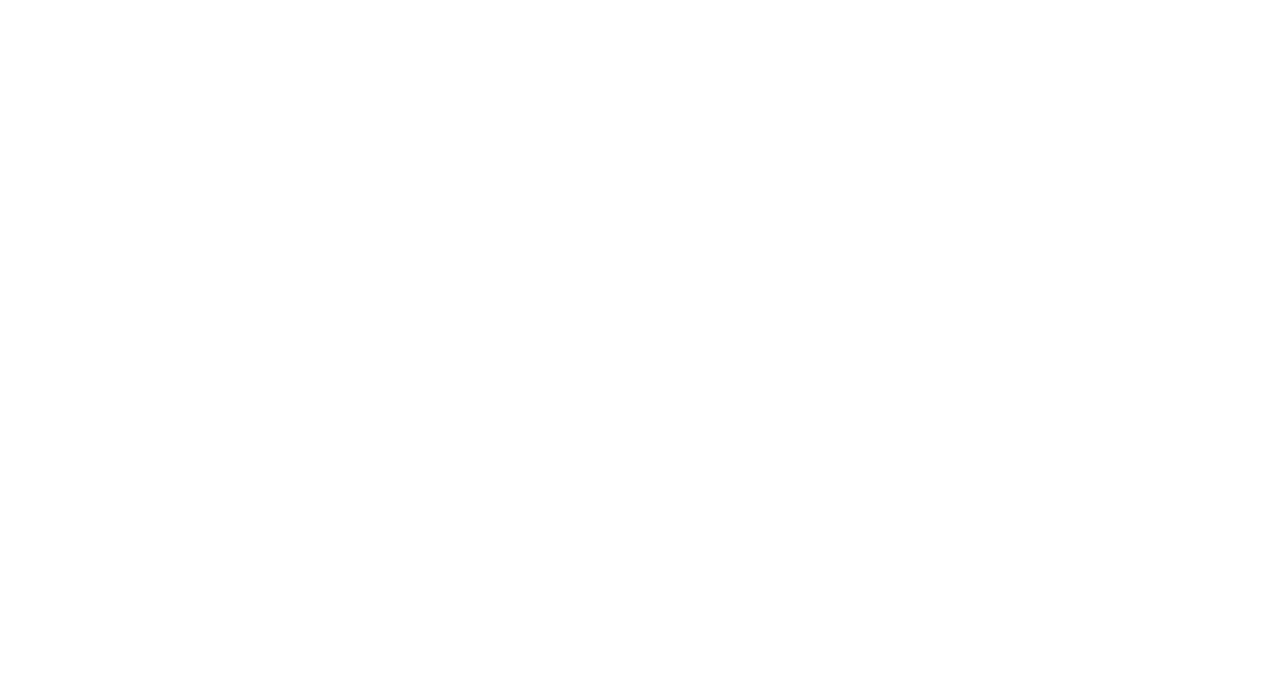
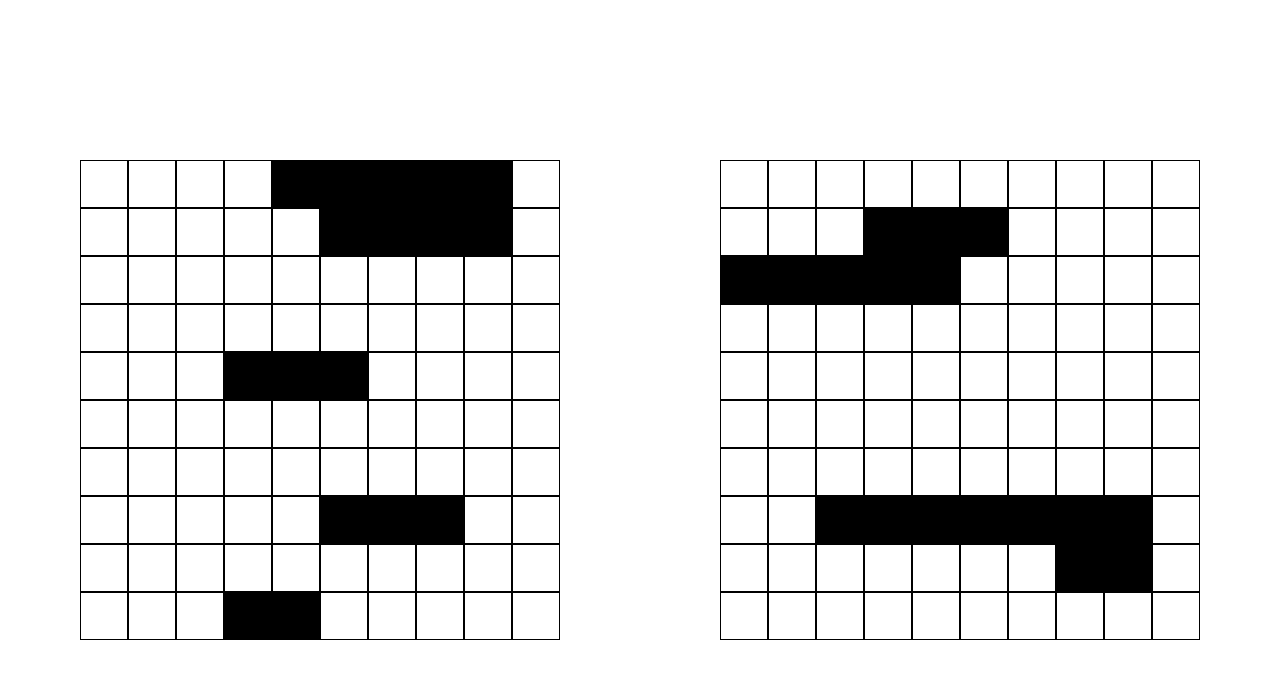
Before and after one commit to nathanielwjohnston/battleship, a website built with webpack: page src/template.html in a window 1280 px wide. Built offline with nearby package versions, Linux system fonts and the light colour scheme.

Commit message:
Write game start implementation
Probably too large this commit, but it includes
a selection of changes that deal with the game
start including creating ships, their positions,
and rendering those ships on the gameboards.

```diff
--- a/src/displayController.js
+++ b/src/displayController.js
@@ -1 +1,41 @@
-import { createShip, createGameboard, createPlayer } from "../src";
+import { createShip, createGameboard, createPlayer } from "../src/generator";
+
+function makeGameboard(container) {
+  for (let i = 0; i < 100; i++) {
+    const newGridSquare = document.createElement("div");
+    newGridSquare.classList.add("grid-square");
+    container.appendChild(newGridSquare);
+  }
+}
+
+export function renderGameboards(players) {
+  console.log(players);
+
+  function colourSquare(gameboard, coords, colour) {
+    const gameboardWidth = 10;
+
+    const gridSquareIndex = coords[0] + coords[1] * gameboardWidth;
+    console.log(gridSquareIndex);
+
+    const gridSquares = gameboard.querySelectorAll(".grid-square");
+    console.log(gridSquares);
+    const gridSquare = gridSquares[gridSquareIndex];
+
+    gridSquare.style.backgroundColor = colour;
+  }
+
+  const gameboards = document.querySelectorAll(".gameboard");
+
+  gameboards.forEach(makeGameboard);
+
+  players.forEach((player, index) => {
+    const gameboard = gameboards[index];
+    const ships = player.gameboard.ships;
+    for (let ship of ships) {
+      const coordsArray = ship.coordinatesArray;
+      for (let coords of coordsArray) {
+        colourSquare(gameboard, coords, "black");
+      }
+    }
+  });
+}
--- a/src/gameController.js
+++ b/src/gameController.js
@@ -1,11 +1,28 @@
-import { createShip, createGameboard, createPlayer } from "../src";
+import { createShip, createGameboard, createPlayer } from "../src/generator";
+import * as displayController from "../src/displayController";
 
-export const gameController = (function () {
-  function startGame() {}
+export function startGame() {
+  const shipLengths = [5, 4, 3, 3, 2];
 
-  function takeTurn() {}
+  const players = [];
+  let realStatus = true;
+  for (let i = 0; i < 2; i++) {
+    const player = createPlayer(realStatus);
+    // TODO: temporary?
+    player.gameboard.placeShip([], 5, true);
+    player.gameboard.placeShip([], 4, true);
+    player.gameboard.placeShip([], 3, true);
+    player.gameboard.placeShip([], 3, true);
+    player.gameboard.placeShip([], 2, true);
+    players.push(player);
 
-  function endGame() {}
+    realStatus = false;
+  }
 
-  return { startGame, takeTurn, endGame };
-})();
+  // Will need to eventually add a way for user to select ship placement
+  return players;
+}
+
+export function takeTurn() {}
+
+export function endGame() {}
--- a/src/generator.js
+++ b/src/generator.js
@@ -17,8 +17,79 @@ export function createGameboard() {
   const hits = [];
   const misses = [];
 
-  function placeShip(coordinatesArray, length) {
-    const ship = createShip(length);
+  function placeShip(coordinatesArray, shipLength, random = false) {
+    function checkPlacement(coords) {
+      // reject out of bounds
+      if (coords[0] < 0 || coords[0] > 9 || coords[1] < 0 || coords[1] > 9) {
+        return false;
+      }
+      // reject ship being placed on another ship
+      for (let ship of ships) {
+        for (let placedCoords of ship.coordinatesArray) {
+          if (coords[0] === placedCoords[0] && coords[1] === placedCoords[1]) {
+            return false;
+          }
+        }
+      }
+
+      return true;
+    }
+
+    function createRandomShipPlacement() {
+      let shipCoordinatesArray = [];
+      const directions = { up: -10, down: 10, left: -1, right: 1 };
+      const directionKeys = Object.keys(directions);
+
+      while (shipCoordinatesArray.length < shipLength) {
+        // Resets array if previous coords didn't work
+        shipCoordinatesArray = [];
+        const randomCoordinates = [
+          Math.floor(Math.random() * 100),
+          Math.floor(Math.random() * 100),
+        ];
+        if (!checkPlacement(randomCoordinates)) {
+          continue;
+        } else {
+          shipCoordinatesArray.push(randomCoordinates);
+        }
+        // Based on random number between 0 and the number of directions
+        const randomDirection =
+          directionKeys[Math.floor(Math.random() * directionKeys.length)];
+        let newCoordinates = randomCoordinates;
+        for (let i = 0; i < shipLength - 1; i++) {
+          if (randomDirection === "up" || randomDirection === "down") {
+            newCoordinates = [
+              newCoordinates[0],
+              newCoordinates[1] + directions[randomDirection],
+            ];
+          } else {
+            // left or right
+            newCoordinates = [
+              newCoordinates[0] + directions[randomDirection],
+              newCoordinates[1],
+            ];
+          }
+
+          if (!checkPlacement(newCoordinates)) {
+            break;
+          } else {
+            shipCoordinatesArray.push(newCoordinates);
+          }
+        }
+      }
+
+      return shipCoordinatesArray;
+    }
+
+    if (random) {
+      coordinatesArray = createRandomShipPlacement();
+    } else {
+      for (let coords of coordinatesArray) {
+        if (!checkPlacement(coords)) return false;
+      }
+    }
+
+    const ship = createShip(shipLength);
     ships.push({ shipObject: ship, coordinatesArray });
 
     return true;
--- a/src/index.js
+++ b/src/index.js
@@ -1 +1,7 @@
 import "./styles.css";
+import { startGame } from "../src/gameController";
+import * as displayController from "../src/displayController";
+
+const players = startGame();
+
+displayController.renderGameboards(players);
--- a/src/styles.css
+++ b/src/styles.css
@@ -38,3 +38,36 @@ h5,
 h6 {
   overflow-wrap: break-word;
 }
+
+/* ==========================================================================
+  General Layout
+  ========================================================================== */
+
+body {
+  height: 100vh;
+  display: flex;
+  align-items: center;
+  justify-content: center;
+}
+
+/* ==========================================================================
+  Gameboards
+  ========================================================================== */
+
+.boards-container {
+  display: flex;
+  gap: 10em;
+  flex-direction: row;
+}
+
+.gameboard {
+  height: 30em;
+  width: 30em;
+  display: grid;
+  grid-template-columns: repeat(10, auto);
+}
+
+.grid-square {
+  border: 1px solid;
+  background-color: white;
+}
--- a/src/template.html
+++ b/src/template.html
@@ -3,7 +3,16 @@
   <head>
     <meta charset="UTF-8" />
     <meta name="viewport" content="width=device-width, initial-scale=1.0" />
-    <title>Document</title>
+    <title>Battleships</title>
   </head>
-  <body></body>
+  <body>
+    <div class="boards-container">
+      <div class="gameboard-container">
+        <div class="gameboard"></div>
+      </div>
+      <div class="gameboard-container">
+        <div class="gameboard"></div>
+      </div>
+    </div>
+  </body>
 </html>
```
Also changed, not shown: tests/tests.test.js (+49 -24 lines).
